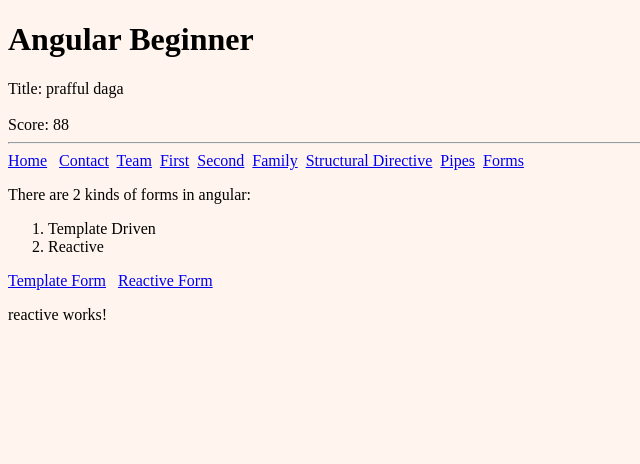
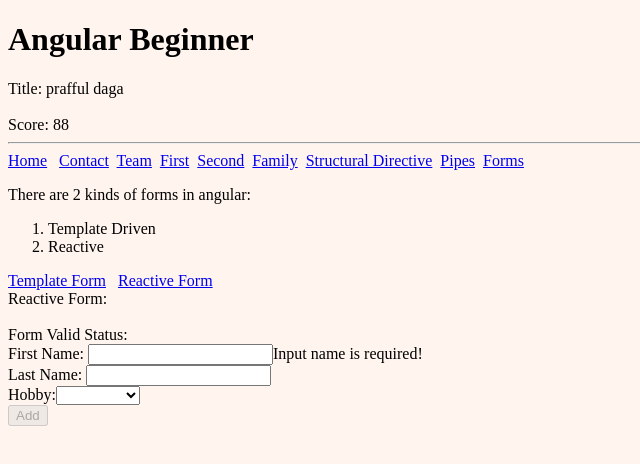
Before and after one commit to prafful/march2020_angular9, an Angular app: page /allforms/reactive in a window 1280 px wide. Shown: the top 464 px of the page, without its empty margins (0-640 px from the left). Built offline with nearby package versions, Linux system fonts and the light colour scheme.

Commit message:
template and reactive forms

```diff
--- a/src/app/app.module.ts
+++ b/src/app/app.module.ts
@@ -1,6 +1,7 @@
 import { BrowserModule } from '@angular/platform-browser';
 import { NgModule } from '@angular/core';
 import { FormsModule } from "@angular/forms";
+import { ReactiveFormsModule } from "@angular/forms";
 
 import { AppRoutingModule } from './app-routing.module';
 import { AppComponent } from './app.component';
@@ -69,7 +70,8 @@ import { ReactiveComponent } from './forms/reactive/reactive.component';
   imports: [
     BrowserModule,
     AppRoutingModule,
-    FormsModule
+    FormsModule,
+    ReactiveFormsModule
   ],
   providers: [],
   bootstrap: [AppComponent]
--- a/src/app/forms/reactive/reactive.component.html
+++ b/src/app/forms/reactive/reactive.component.html
@@ -1 +1,33 @@
-<p>reactive works!</p>
+<div>
+    Reactive Form:
+</div>
+<br>
+Form Valid Status:
+<!--
+<br>
+firstname Valid Status: {{ myform.firstname.valid }}
+<br>
+lastname Valid Status: {{ myform.lastname.valid }}
+br
+myhobby Valid Status: {{ myform.myhobby.valid }}
+<br> -->
+
+<form [formGroup]="myReactiveForm" (ngSubmit)="getFormData(myReactiveForm)">
+    <label>First Name: </label>
+    <input type="text"  formControlName="firstName">
+    <span >Input name is required!</span>
+    <br>
+    <label>Last Name: </label>
+    <input type="text" formControlName="lastName" >
+    <br>
+    <label >Hobby:</label>
+    <select formControlName="myHobby">
+        <option value="swimming">Swimming</option>
+        <option value="driving">Driving</option>
+        <option value="hacking">Hacking</option>
+        <option value="sleeping">Sleeping</option>
+    </select>
+
+    <br>
+    <button type="submit" [disabled]="myReactiveForm.invalid">Add</button>
+</form>
--- a/src/app/forms/reactive/reactive.component.ts
+++ b/src/app/forms/reactive/reactive.component.ts
@@ -1,4 +1,5 @@
 import { Component, OnInit } from '@angular/core';
+import { FormGroup, FormControl, Validators } from '@angular/forms';
 
 @Component({
   selector: 'app-reactive',
@@ -7,9 +8,36 @@ import { Component, OnInit } from '@angular/core';
 })
 export class ReactiveComponent implements OnInit {
 
+  myReactiveForm: any
+
   constructor() { }
 
   ngOnInit(): void {
+    this.myReactiveForm = new FormGroup({
+      firstName: new FormControl("", Validators.compose([
+                                                Validators.required,
+                                                Validators.minLength(2),
+                                                Validators.pattern('^[a-zA-Z]+$')
+                                                ])),
+      lastName: new FormControl("", this.myCustomValidator ),
+      myHobby: new FormControl()
+    })
   }
 
+  myCustomValidator = function(formControl){
+    console.log(formControl);
+    if(formControl.value.length < 3){
+      return {lastName:false}
+    }
+
+  }
+
+  getFormData = function(mrf){
+    console.log(mrf);
+    console.log(mrf.value);
+  }
+
+
+
+
 }
--- a/src/app/forms/template/template.component.html
+++ b/src/app/forms/template/template.component.html
@@ -15,7 +15,7 @@ myhobby Valid Status: {{ myform.myhobby.valid }}
 <form #myform="ngForm" (ngSubmit)="getFormData(myform)">
     <label>First Name: </label>
     <input type="text" [(ngModel)]="fname" name="firstname" required> {{fname}}
-    <span>Input name is required!</span>
+    <span >Input name is required!</span>
     <br>
     <label>Last Name: </label>
     <input type="text" [(ngModel)]="lname" name="lastname" required> {{lname}}
```
